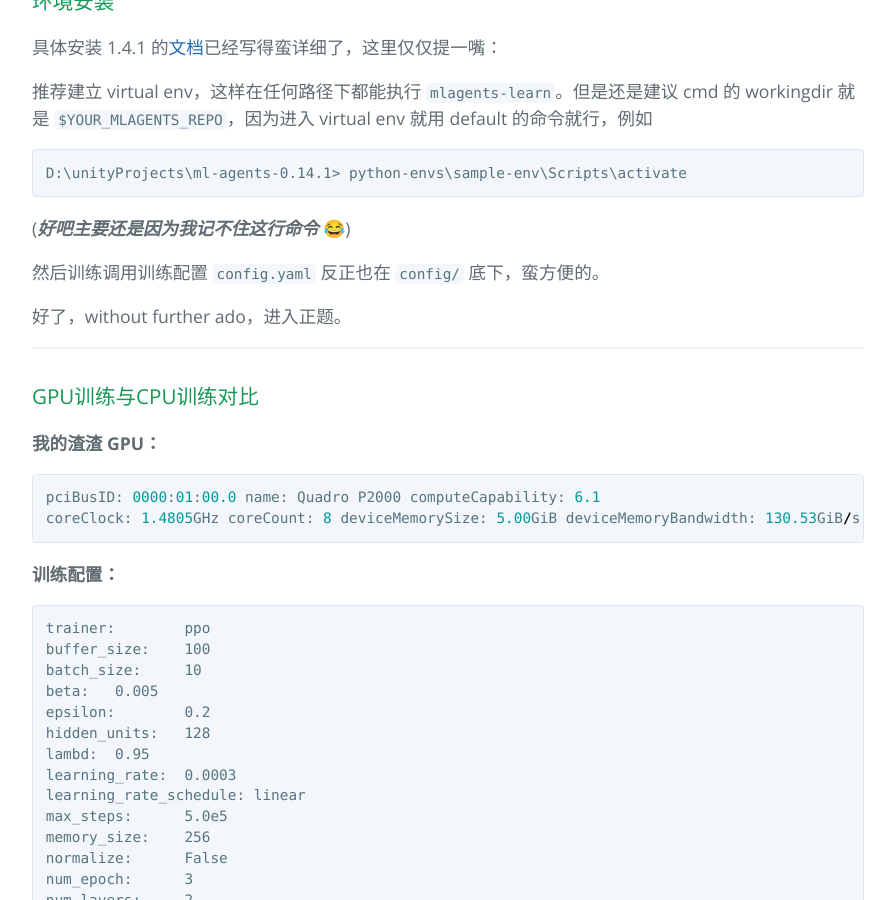
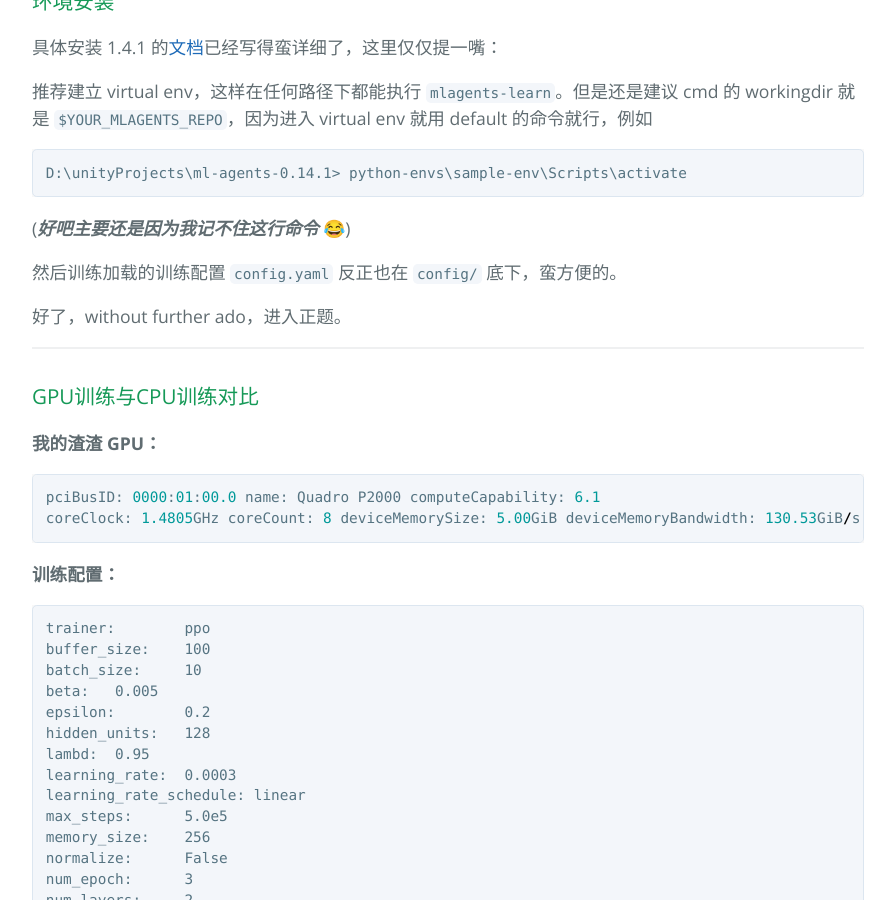
Before and after one commit to Zju-George/-.github.io, a Jekyll site: the page built from _posts/2020-04-18-Unity MLagent.md, in a window 1280 px wide and 900 px high, scrolled down 753 px. Shown: the whole window, without its empty margins (192-1087 px from the left). Built offline with Jekyll 4.4.1, drawn with Linux system fonts in a browser that asks for light colours; emoji names are drawn with the system emoji font.

Commit message:
modify post

```diff
--- a/_posts/2020-04-18-Unity MLagent.md
+++ b/_posts/2020-04-18-Unity MLagent.md
@@ -24,7 +24,7 @@ D:\unityProjects\ml-agents-0.14.1> python-envs\sample-env\Scripts\activate
 (***好吧主要还是因为我记不住这行命令*** :joy:)
 
 
-然后训练调用训练配置 `config.yaml` 反正也在 `config/` 底下，蛮方便的。
+然后训练加载的训练配置 `config.yaml` 反正也在 `config/` 底下，蛮方便的。
 
 好了，without further ado，进入正题。
 
```
